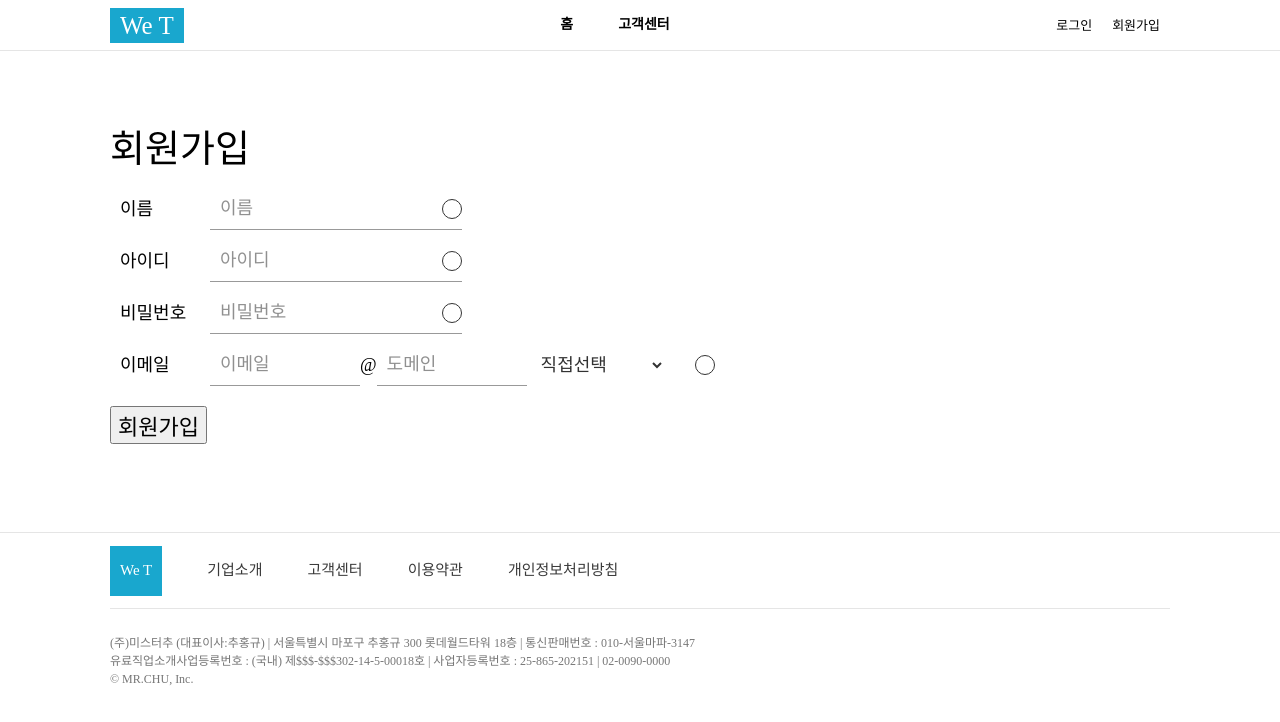
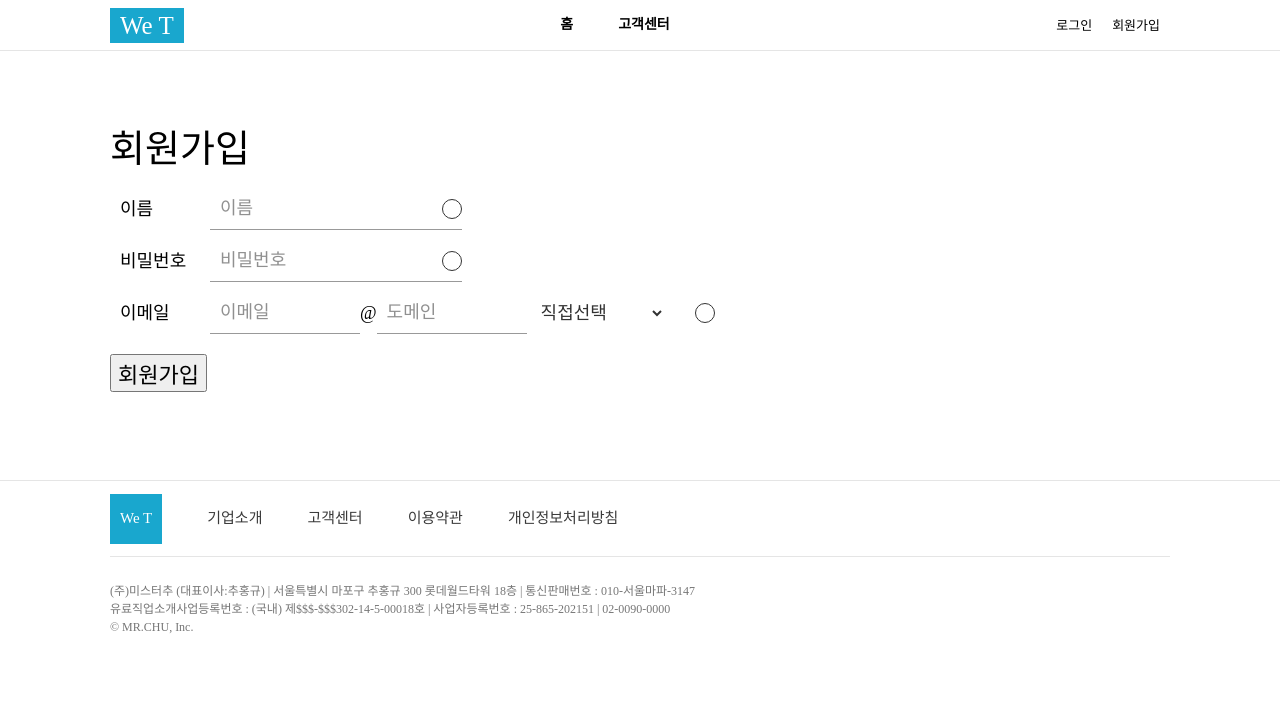
Before and after one commit to chuhongkyu/weT, a Next.js app: page /register in a window 1280 px wide. Shown: the top 722 px of the page. Built offline with nearby package versions, Linux system fonts and the light colour scheme; no server answers.

Commit message:
Add fixed api

```diff
--- a/components/register/RegisterContainer.tsx
+++ b/components/register/RegisterContainer.tsx
@@ -1,7 +1,6 @@
 import styles from "styles/Register.module.scss";
 import { useState, FormEvent } from "react";
 interface RegisterFormValues {
-  user_id: string;
   name: string;
   email_title: string;
   email_domain: string;
@@ -10,7 +9,6 @@ interface RegisterFormValues {
 
 export default function RegisterContainer(): JSX.Element {
   const [formValues, setFormValues] = useState<RegisterFormValues>({
-    user_id: "",
     name: "",
     email_title: "",
     email_domain: "",
@@ -24,13 +22,13 @@ export default function RegisterContainer(): JSX.Element {
 
   const handleSubmit = (event: FormEvent<HTMLFormElement>) => {
     event.preventDefault();
-    const {user_id, name, email_title, email_domain, password,  } = formValues;
+    const { name, email_title, email_domain, password,  } = formValues;
     fetch("/api/auth/signup", {
       method: "POST",
       headers: {
         "Content-Type": "application/json",
       },
-      body: JSON.stringify({user_id, name, email: `${email_title}@${email_domain}`, password }),
+      body: JSON.stringify({ name, email: `${email_title}@${email_domain}`, password }),
     })
       .then((response) => {
         if (response.ok) {
@@ -64,19 +62,6 @@ export default function RegisterContainer(): JSX.Element {
               placeholder="이름"
               maxLength={10}
               value={formValues.name}
-              onChange={handleChange}
-            />
-            <span className={styles.check}></span>
-          </div>
-          <div className={styles.input_id}>
-            <label htmlFor="user_id">아이디</label>
-            <input
-              id="user_id"
-              name="user_id"
-              type="text"
-              placeholder="아이디"
-              maxLength={10}
-              value={formValues.user_id}
               onChange={handleChange}
             />
             <span className={styles.check}></span>
--- a/package.json
+++ b/package.json
@@ -10,11 +10,13 @@
   },
   "dependencies": {
     "@next/font": "13.0.7",
+    "@types/dotenv": "^8.2.0",
     "@types/next-auth": "^3.15.0",
     "@types/node": "18.11.17",
     "@types/react": "18.0.26",
     "@types/react-dom": "18.0.9",
     "bcrypt": "^5.1.0",
+    "dotenv": "^16.0.3",
     "eslint": "8.30.0",
     "eslint-config-next": "13.0.7",
     "framer-motion": "^8.0.0",
--- a/pages/api/auth/[...nextauth].ts
+++ b/pages/api/auth/[...nextauth].ts
@@ -4,7 +4,10 @@ import GoogleProvider from "next-auth/providers/google";
 import CredentialsProvider from "next-auth/providers/credentials";
 import { connectDB } from 'utils/database';
 import bcrypt from 'bcrypt'
+import dotenv from 'dotenv';
+dotenv.config();
 
+const SCRET = process.env.NEXTAUTH_SECRET || ''
 
 const options = {
   providers: [
@@ -70,7 +73,7 @@ const options = {
   },
 
   // adapter: MongoDBAdapter(connectDB),
-  secret : 'N$%R12G5'
+  secret : SCRET
 }
 
 export default (req: NextApiRequest, res: NextApiResponse) =>
--- a/utils/database.ts
+++ b/utils/database.ts
@@ -1,8 +1,10 @@
 import { MongoClient, MongoClientOptions } from 'mongodb'
+import dotenv from 'dotenv';
+dotenv.config();
 
 const MONG_API = process.env.NEXT_PUBLIC_API_KEY
 
-const url = `${MONG_API}.mongodb.net/?retryWrites=true&w=majority`
+const url = `mongodb+srv://mrchu:${MONG_API}@mrchu.btk8iub.mongodb.net/?retryWrites=true&w=majority`
 const options = { useNewUrlParser: true } as MongoClientOptions
 let connectDB: Promise<MongoClient>;
 
```
Also changed, not shown: 2 other files (tests, documents, lock files or other folders).
